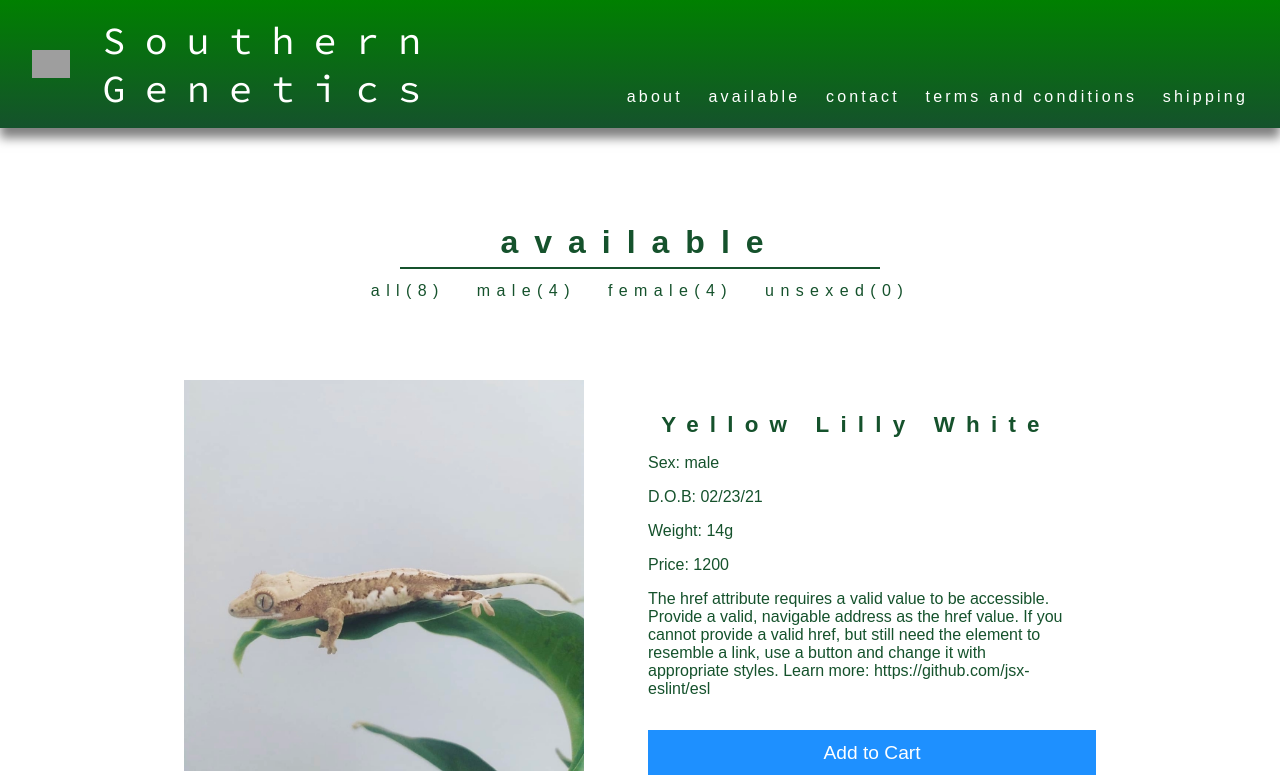
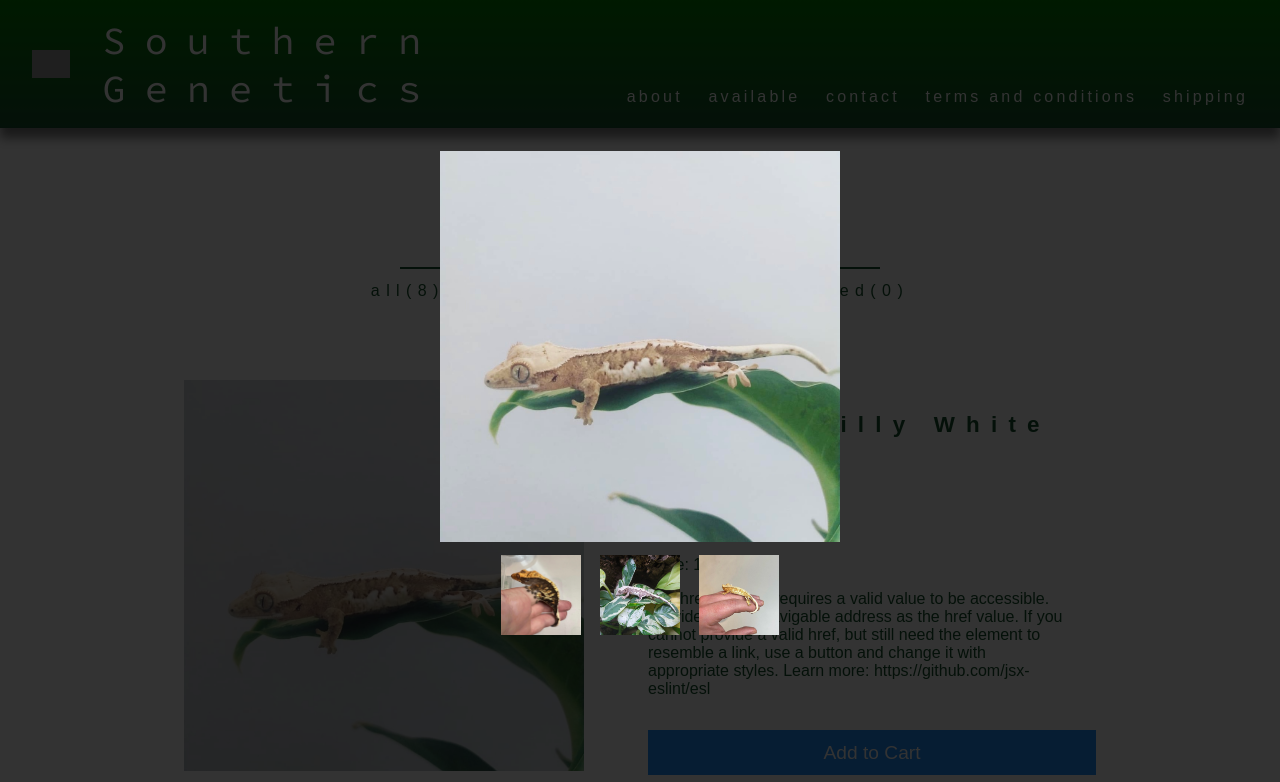
Before and after one commit to JoshuaMeeks/sogen-reptiles, a React (Create React App) app: page /available/JC-022321 in a window 1280 px wide. Shown: the top 782 px of the page. Built offline with nearby package versions, Linux system fonts and the light colour scheme; grey boxes are pictures that could not be loaded.

Commit message:
Add image modal to display once selected image from image carousel component is clicked

```diff
--- a/src/App.js
+++ b/src/App.js
@@ -13,6 +13,7 @@ import { Error } from "./components/Error";
 import { Description } from "./components/Description";
 import { Footer } from "./components/Footer";
 import { Availability } from "./components/Availability";
+import { ImgModal } from "./components/ImgModal";
 
 function App() {
   const [availability, setAvailability] = useState(data);
@@ -28,6 +29,8 @@ function App() {
   const unsexedAvailability = () => {
     setAvailability(data.filter(available => available.sex === 'unsexed'))
   }
+
+  const [modal, setModal] = useState(true)
 
   return (
     <div className="page-container">
@@ -94,7 +97,7 @@ function App() {
           <Route
             path="/available/:id"
             element={
-              <div className="main-container">
+              <div className="product-container">
                 <Availability
                 data={data}
                 setAvailability={setAvailability}
@@ -104,6 +107,8 @@ function App() {
                 />
                 <Description
                   availability={availability}
+                  modal={modal}
+                  setModal={setModal}
                 />
               </div>
             }
--- a/src/components/Description.js
+++ b/src/components/Description.js
@@ -2,8 +2,9 @@ import React from 'react'
 import "./Description.css";
 import { useParams } from 'react-router-dom';
 import { ImageCarousel } from './ImageCarousel';
+import { ImgModal } from './ImgModal';
 
-export const Description = ({ availability }) => {
+export const Description = ({ availability, modal, setModal }) => {
   const { id } = useParams();
 
   const available = availability.filter(available => available.id === id)
@@ -12,6 +13,13 @@ export const Description = ({ availability }) => {
     <div className="description-container">
       <ImageCarousel
         available={available}
+        modal={modal}
+        setModal={setModal}
+      />
+      <ImgModal
+        available={available}
+        modal={modal}
+        setModal={setModal}
       />
       <div className='description'>
         <h1>{available[0].morph}</h1>
--- a/src/components/ImageCarousel.css
+++ b/src/components/ImageCarousel.css
@@ -1,6 +1,3 @@
-.carousel-container {
-}
-
 .selected-img {
   width: 25em;
 }
@@ -11,9 +8,10 @@
 
 .unselected-img {
   margin: .6em;
-  width: 3em;
+  width: 5em;
+  height: 5em;
 }
 
-.unselected-img:hover {
+.selected-img, .unselected-img {
   cursor: pointer;
 }
--- a/src/components/ImageCarousel.js
+++ b/src/components/ImageCarousel.js
@@ -1,7 +1,7 @@
 import React, { useState, useEffect } from 'react';
 import './ImageCarousel.css';
 
-export const ImageCarousel = ({ available }) => {
+export const ImageCarousel = ({ available, modal, setModal }) => {
   const {imgs} = available[0]
   const [selected, setSelected] = useState(imgs[0])
   const [unselected, setUnselected] = useState(imgs.filter(img => img !== selected))
@@ -12,7 +12,7 @@ export const ImageCarousel = ({ available }) => {
 
   return (
     <div className='carousel-container'>
-      <img className='selected-img' src={selected} alt="gecko" />
+      <img className='selected-img' src={selected} alt="gecko" onClick={() => setModal(!modal)} />
       <div className="unselected-img-container">
         {unselected.map(img => {
           return (
--- /dev/null
+++ b/src/components/ImgModal.css
@@ -0,0 +1,11 @@
+.modal-container {
+  display: flex;
+  justify-content: center;
+  align-items: center;
+  position: absolute;
+  background-color: rgba(0, 0, 0, .8);
+  width: 100vw;
+  height: 100vh;
+  top: 0;
+  z-index: 2;
+}
--- /dev/null
+++ b/src/components/ImgModal.js
@@ -0,0 +1,15 @@
+import React, { useState } from 'react';
+import { ImageCarousel } from './ImageCarousel';
+import './ImgModal.css';
+
+export const ImgModal = ({ modal, setModal, available }) => {
+  if (modal) {
+    return (
+      <div className="modal-container">
+        <ImageCarousel
+          available={available}
+        />
+      </div>
+    )
+  }
+}
```
